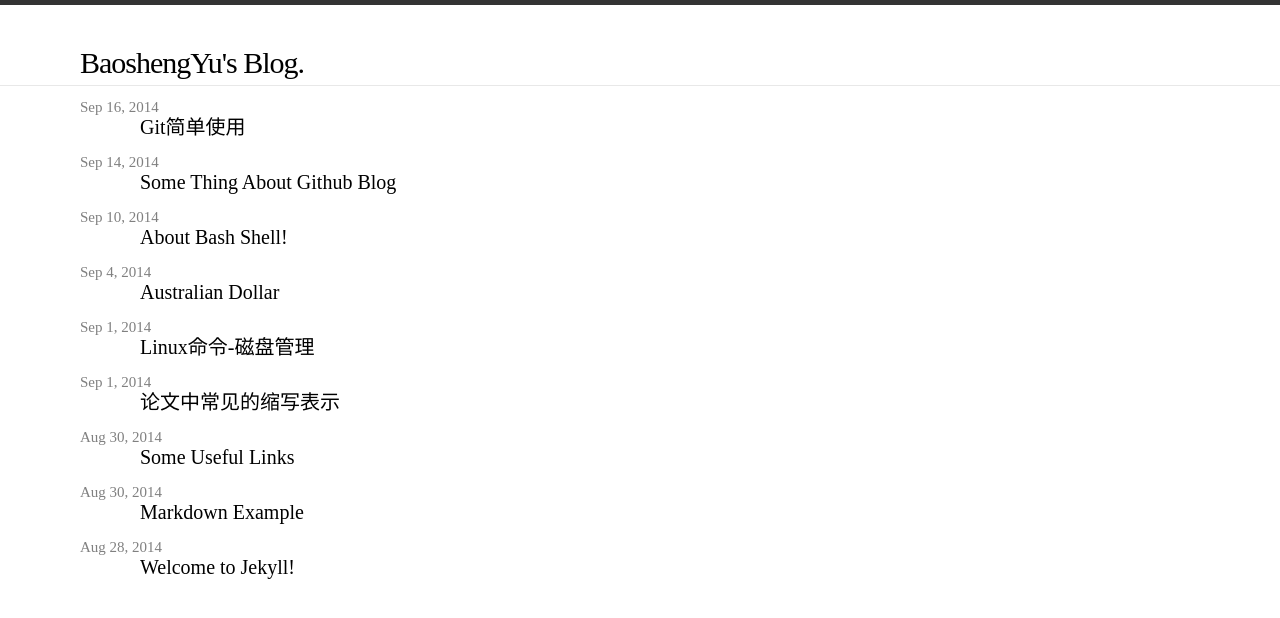
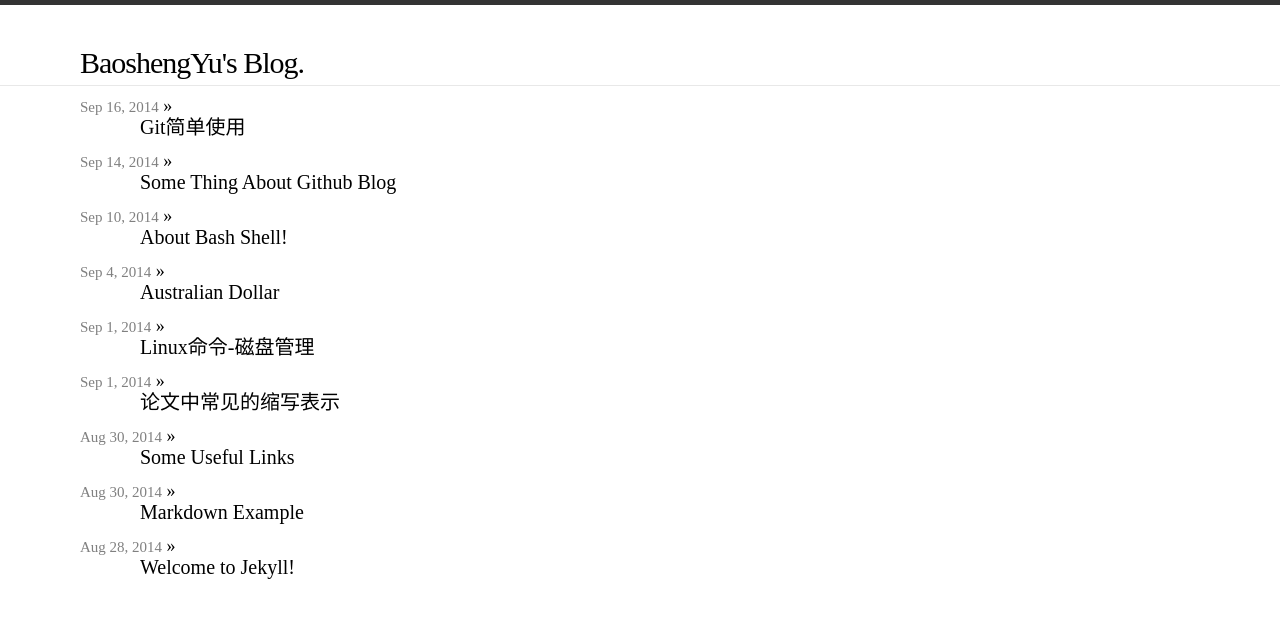
Before and after one commit to codeybs/blog, a Jekyll site: the page built from index.html, in a window 1280 px wide. Shown: the top 618 px of the page. Built offline with Jekyll 4.4.1, drawn with Linux system fonts in a browser that asks for light colours.

Commit message:
Update index.html

```diff
--- a/index.html
+++ b/index.html
@@ -6,7 +6,7 @@
   <ul class="posts">
     {% for post in site.posts %}
       <li>
-        <span class="post-date">{{ post.date | date: "%b %-d, %Y" }} <a class="post-link" href="{{site.baseurl}}{{post.url}}">{{ post.title }}</a></span>
+        <span class="post-date">{{ post.date | date: "%b %-d, %Y" }}</span> &raquo; <a class="post-link" href="{{site.baseurl}}{{post.url}}">{{ post.title }}</a>
       </li>
     {% endfor %}
   </ul>
```
